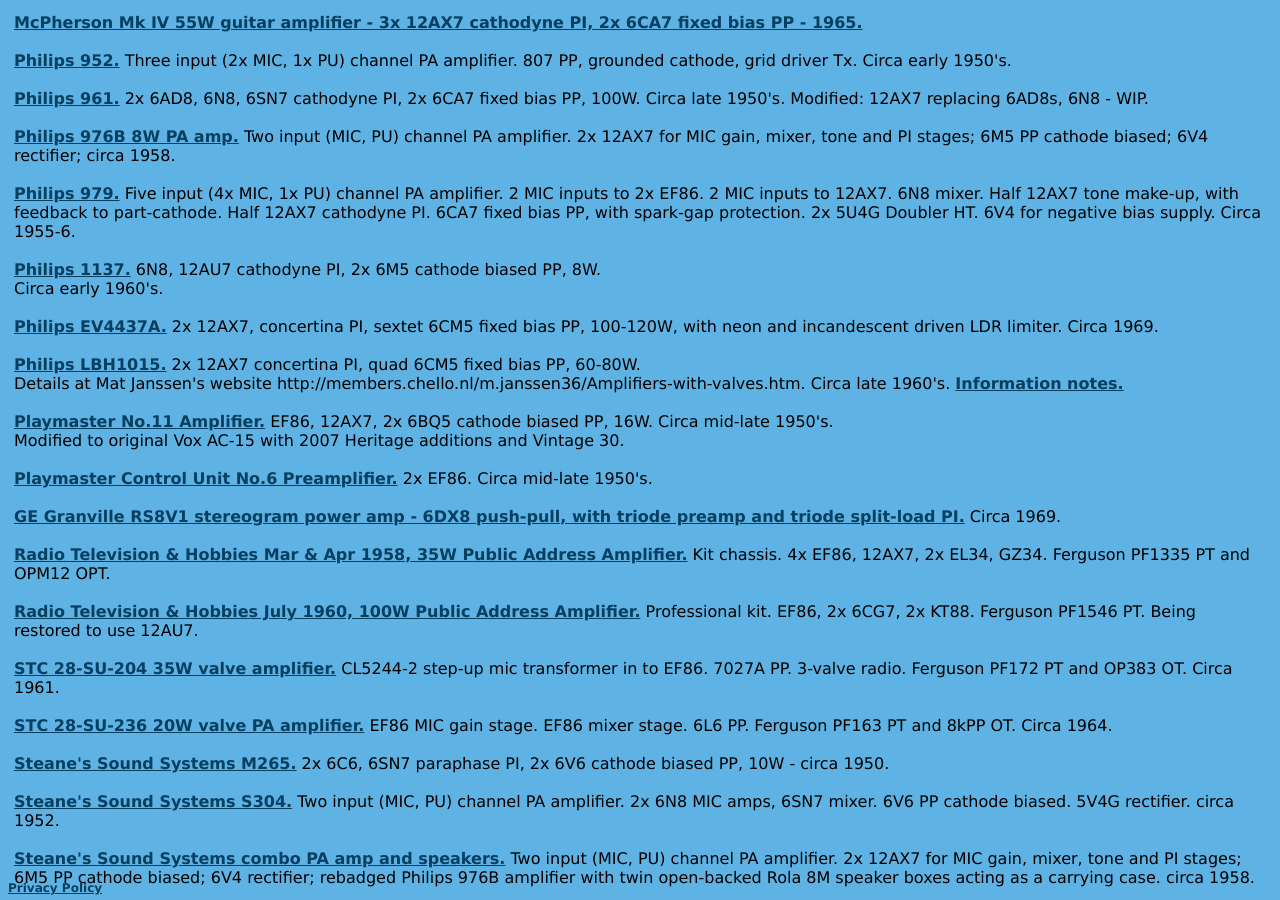
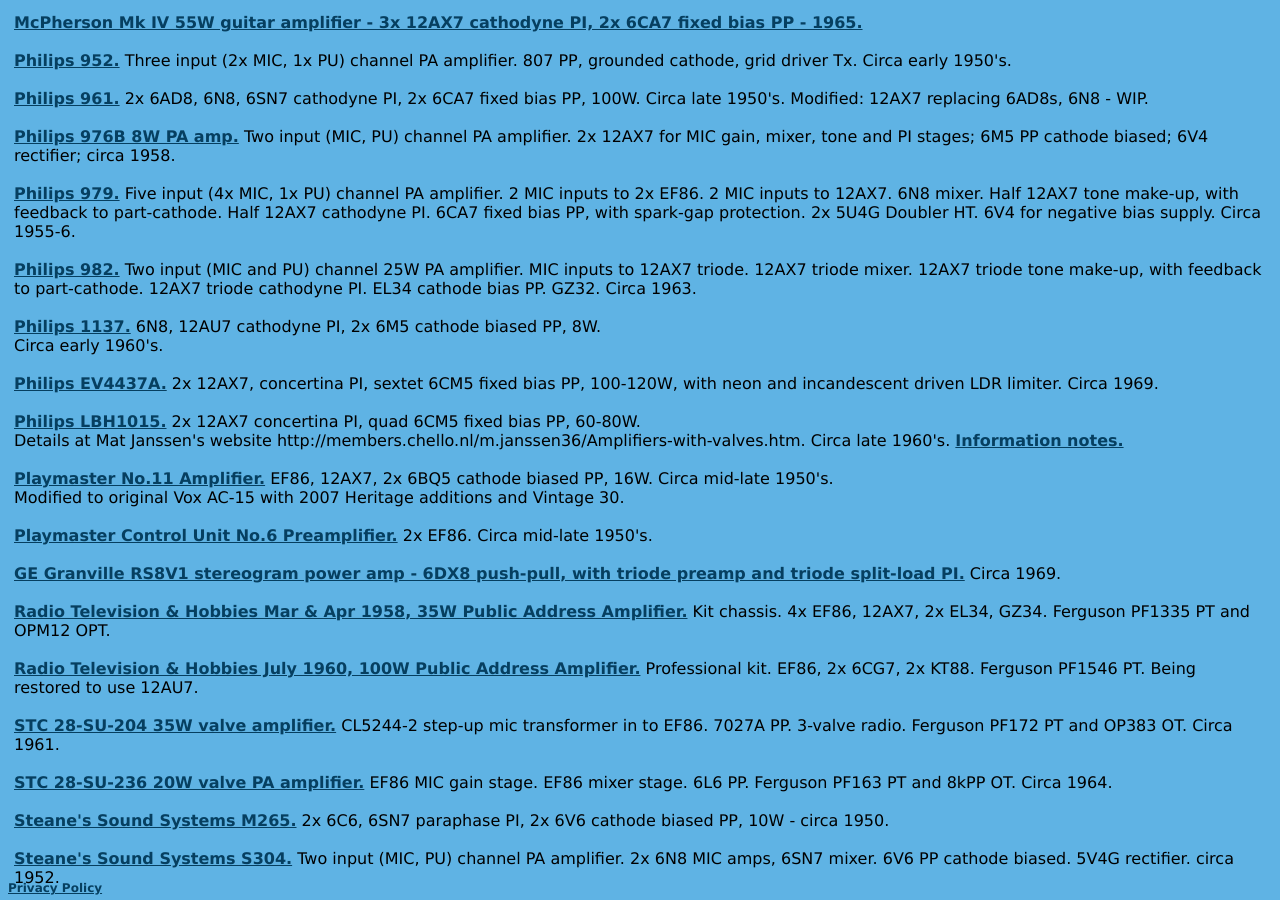
Before and after one commit to michael-robbins/michael-robbins.github.io, a Jekyll site: the page built from projects/amplifier.html, in a window 1280 px wide and 900 px high, scrolled down 1933 px. Built offline with Jekyll 4.4.1, drawn with Linux system fonts in a browser that asks for light colours; some of the changed lines change nothing that is shown; some of the changed text lies outside the part shown.

Commit message:
Update amplifier.html

```diff
--- a/projects/amplifier.html
+++ b/projects/amplifier.html
@@ -120,6 +120,9 @@
       <br />
       <br />
       <a href="/static/Philips979.jpg">Philips 979.</a> Five input (4x MIC, 1x PU) channel PA amplifier. 2 MIC inputs to 2x EF86. 2 MIC inputs to 12AX7. 6N8 mixer. Half 12AX7 tone make-up, with feedback to part-cathode. Half 12AX7 cathodyne PI. 6CA7 fixed bias PP, with spark-gap protection. 2x 5U4G Doubler HT. 6V4 for negative bias supply. Circa 1955-6.
+      <br />
+      <br />
+       <a href="/static/Philips 982 amplifier.pdf">Philips 982.</a> Two input (MIC and PU) channel 25W PA amplifier. MIC inputs to 12AX7 triode. 12AX7 triode mixer. 12AX7 triode tone make-up, with feedback to part-cathode. 12AX7 triode cathodyne PI. EL34 cathode bias PP. GZ32. Circa 1963.
       <br />
       <br />
       <a href="/static/Philips Intercom 1173.pdf">Philips 1137.</a> 6N8, 12AU7 cathodyne PI, 2x 6M5 cathode biased PP, 8W.
@@ -296,7 +299,7 @@
       <a href="/projects/Valve Info.html">Information on self-split push-pull circuits, valve reliability articles, and other valve related goodies.</a>
       <br />
       <br />
-      Last update: 16 July 2021
+      Last update: 6 Sept 2021
       Email Tim for comments / details.
       <br />
       <br />
```
